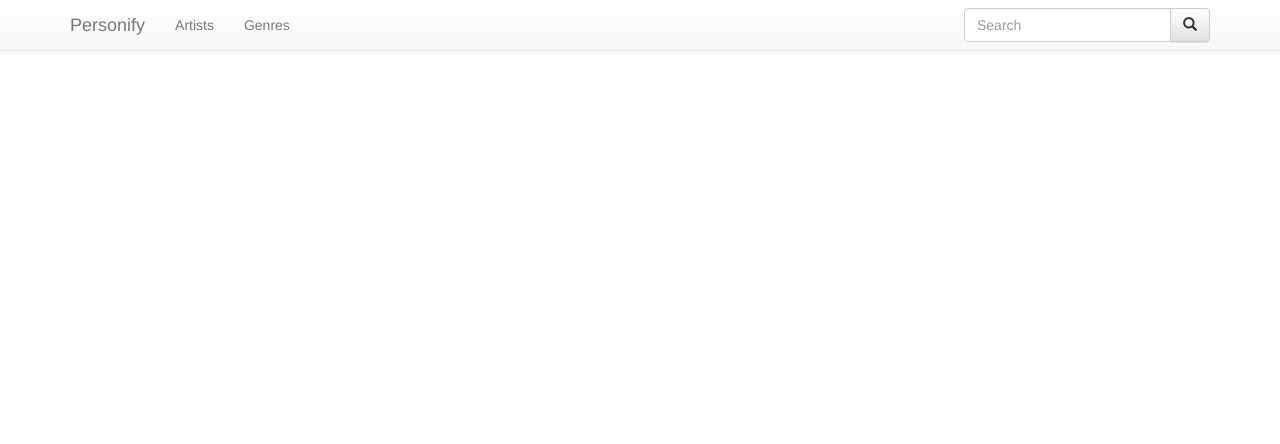
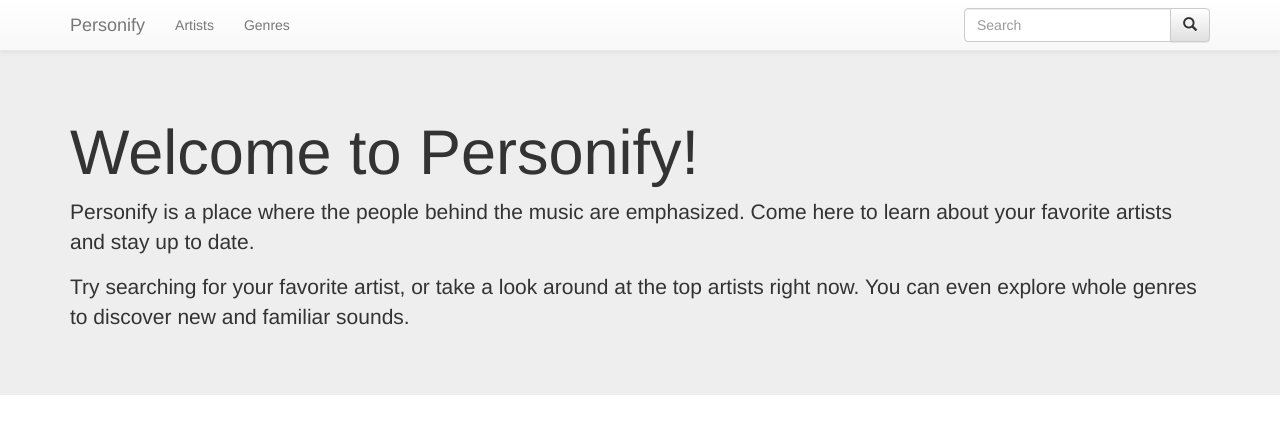
Before and after one commit to lnunno/android-music-app, a Python web app: template src/personify/templates/index.html in a window 1280 px wide. Shown: the top 444 px of the page. Run offline with Jinja, Linux system fonts and the light colour scheme; the template is opened without the code that fills it, so the values that code supplies are empty; some libraries are stand-ins or nearby versions.

Commit message:
Setting up HTML templates. Mostly blank right now.

```diff
--- /dev/null
+++ b/src/personify/static/css/base.css
@@ -0,0 +1,5 @@
+/* Move down content because we have a fixed navbar that is 50px tall */
+body {
+  padding-top: 50px;
+  padding-bottom: 20px;
+}
--- a/src/personify/templates/base.html
+++ b/src/personify/templates/base.html
@@ -1,3 +1,8 @@
+{# Jinja imports #}
+{% import 'elements.html' as elements %}
+{% import 'icons.html' as elements %}
+{% import 'util.html' as elements %}
+
 <!DOCTYPE html>
 <html lang="en">
     <head>
@@ -5,6 +10,10 @@
         <meta http-equiv="X-UA-Compatible" content="IE=edge">
         <meta name="viewport" content="width=device-width, initial-scale=1">
         <title>{% block title %}Personify{% endblock %}</title>
+
+        <!-- Custom CSS -->
+        <link rel="stylesheet" type="text/css" href="/css/base.css">
+
         <!-- Bootstrap -->
         <link rel="stylesheet" href="https://maxcdn.bootstrapcdn.com/bootstrap/3.3.0/css/bootstrap.min.css">
         <link rel="stylesheet" href="https://maxcdn.bootstrapcdn.com/bootstrap/3.3.0/css/bootstrap-theme.min.css">
@@ -37,15 +46,15 @@
             </div>
             <div id="navbar" class="navbar-collapse collapse">
               <ul class="nav navbar-nav">
-                <li><a href="#about">Artists</a></li>
-                <li><a href="#contact">Genres</a></li>
+                <li><a href="/top_artists">Artists</a></li>
+                <li><a href="/genres">Genres</a></li>
               </ul>
               <ul class="nav navbar-nav navbar-right">
                 <li>
                     <form class="navbar-form" role="search">
                         <!-- Search item -->
                         <div class="input-group">
-                        <input type="text" class="form-control" placeholder="Search" name="srch-term" id="srch-term">
+                        <input type="text" class="form-control" placeholder="Search" name="search_term" id="search_term">
                         <div class="input-group-btn">
                             <button class="btn btn-default" type="submit"><i class="glyphicon glyphicon-search"></i></button>
                         </div>
--- a/src/personify/templates/index.html
+++ b/src/personify/templates/index.html
@@ -1 +1,11 @@
 {% extends "base.html" %}
+{% block title %}Welcome to Personify!{% endblock %}
+
+{% block content %}<div class="jumbotron">
+  <div class="container">
+    <h1>Welcome to Personify!</h1>
+    <p>Personify is a place where the people behind the music are emphasized. Come here to learn about your favorite artists and stay up to date.</p>
+    <p>Try searching for your favorite artist, or take a look around at the top artists right now. You can even explore whole genres to discover new and familiar sounds.</p>
+  </div>
+</div>
+{% endblock %}
```
Also changed, not shown: src/personify/server.py (+16 -4 lines), src/personify/templates/elements.html (added), src/personify/templates/genres.html (added), src/personify/templates/icons.html (added), src/personify/templates/top_artists.html (added), src/personify/templates/util.html (added).
